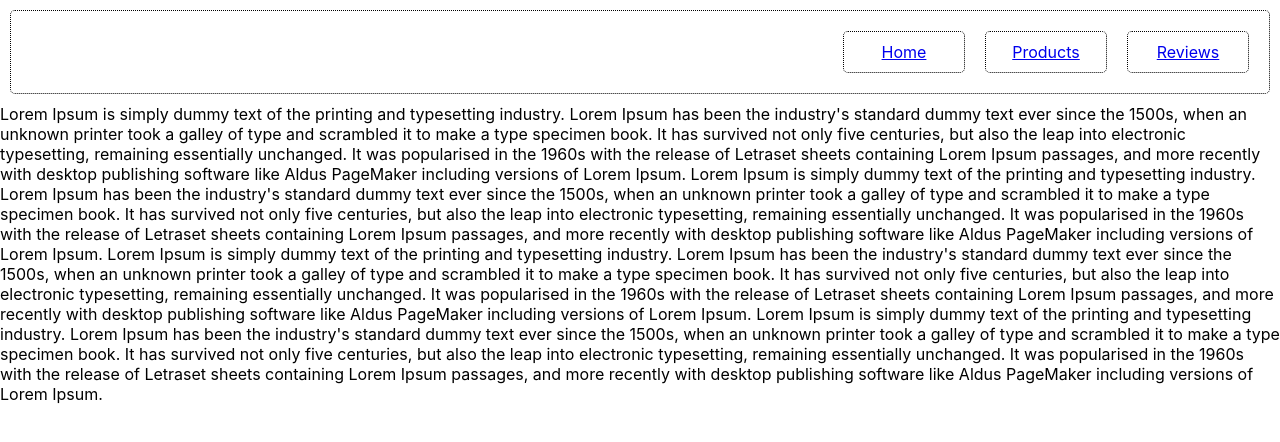
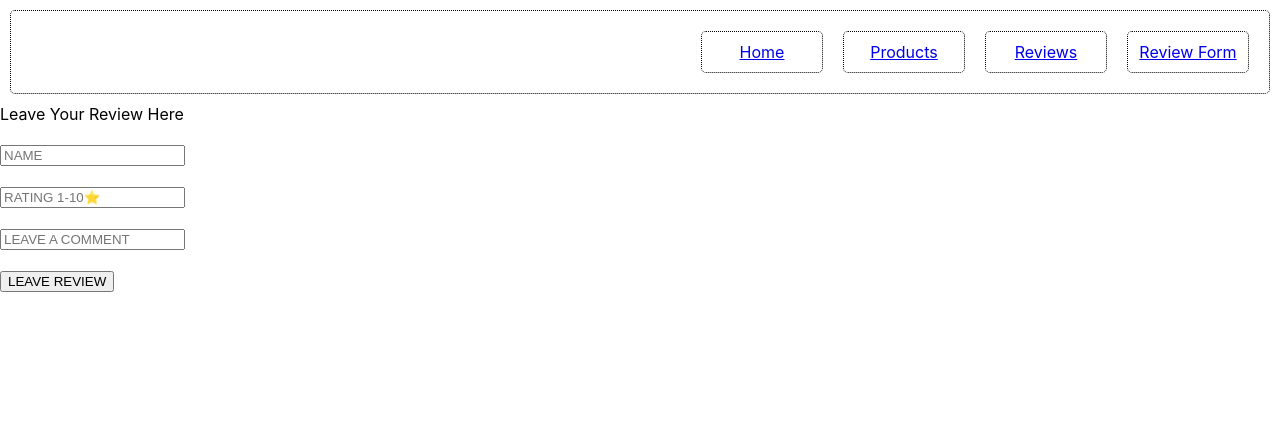
Before and after one commit to joerenteria/p3pfront, a React (Create React App) app: page /reviewform in a window 1280 px wide. Shown: the top 442 px of the page. Built offline with nearby package versions, Linux system fonts and the light colour scheme; no server answers.

Commit message:
reviewform added

```diff
--- a/src/App.js
+++ b/src/App.js
@@ -6,10 +6,8 @@ import { useEffect, useState } from 'react';
 import Home from './Home';
 import Product from './Product';
 import Review from './Review';
+import ReviewForm from './ReviewForm';
 import './App.css';
-
-
-
 
 
 function App() {
@@ -31,86 +29,30 @@ function App() {
     })
   } , [] )
 
-
-
-
-
-
-
 return (
   <div className="App">
-
-
-
-
-
-
-
-
-
-
-
-
-
-
-
-
-
     <BrowserRouter>
         <NavBar/>
-
           <Switch>
-
-
-
             <Route path="/showproducts">
-
-                  <Product
-                  products={products}
-                  />
-
+              <Product products={products}/>
             </Route>
 
             <Route path="/showreviews">
+              <Review reviews={reviews}/>
+            </Route>
 
-                  <Review
-                  reviews={reviews}
-                  />
-
+            <Route path="/reviewform">
+              <ReviewForm reviews={reviews}/>
             </Route>
 
             <Route path="/">
-
               <Home/>
-
             </Route>
-
-
 
           </Switch>
     </BrowserRouter>
-
-
-
-
-
-
-
-
-
-
-
-
-
-
-
-
-
    </div>
-
-
-
-
 
 );
 }
--- a/src/NavBar.js
+++ b/src/NavBar.js
@@ -38,7 +38,14 @@ function NavBar() {
             </NavLink>
         </div>
 
+        <div className="navlink">
+            <NavLink
+                to="/reviewform"
 
+            >
+                Review Form
+            </NavLink>
+        </div>
 
 
     </div>
--- a/src/Product.js
+++ b/src/Product.js
@@ -1,9 +1,18 @@
 import React from "react";
+import { useHistory } from "react-router-dom";
+
+function Product(props){
+console.log(props)
+
+const history = useHistory();
+
+const routeChange = () =>{
+  let path = '/ReviewForm';
+  history.push(path);
+}
 
 
-function Product(props){
-
-    return(<div>
+return(<div>
 {
   props.products.map(
     function(objectIn){
@@ -13,7 +22,7 @@ function Product(props){
                     <h2>{objectIn.brand}</h2>
                     <div>{objectIn.flavor}</div>
                     <div><a href="#">See reviews</a></div>
-                    <div><a href="#">Add a review</a></div>
+                    <div><a href='#' onClick={routeChange}>Add a review</a></div>
                 </div>
             )
     }
--- a/src/Review.js
+++ b/src/Review.js
@@ -1,7 +1,22 @@
 import React from "react";
-
+import { useEffect, useState } from 'react';
+import ReviewForm from './ReviewForm';
 
 function Review(props){
+console.log("Show me review", props)
+
+const[reviews, setReviews] = useState( [] )
+
+useEffect( ()=>{
+  fetch("http://localhost:9292/reviews")
+  .then(r => r.json())
+  .then(fetchedReviews =>{ setReviews(fetchedReviews)
+  })
+} , [] )
+
+const addNewReview = (newReview) => {
+  setReviews([...reviews, newReview])
+}
 
 return(<div>
   {
@@ -18,6 +33,7 @@ function Review(props){
     }
   )
 }
+<ReviewForm addNewReview={addNewReview}/>
     </div>)
 
 
--- /dev/null
+++ b/src/ReviewForm.js
@@ -0,0 +1,71 @@
+import React, { useState } from 'react';
+import { useHistory } from 'react-router';
+
+const ReviewForm = (props)=> {
+console.log(props)
+
+const [name, setName] = useState("");
+const [rating, setRating] = useState("");
+const [comment, setComment] = useState("");
+
+
+const changeName=(event)=>{
+  setName(event.target.value)
+  console.log(event.target.value)
+}
+const changeRating=(event)=>{
+  setRating(event.target.value)
+  console.log(event.target.value)
+}
+const changeComment=(event)=>{
+  setComment(event.target.value)
+  console.log(event.target.value)
+}
+const history = useHistory();
+
+const handleSubmit=(event)=>{
+  event.preventDefault(console.log("do you see me?"))
+
+
+let thisReviewForm =
+  {
+    name: name,
+    rating: rating,
+    comment: comment
+  };
+
+  props.addNewReview(thisReviewForm)
+//this is a passed in function from Review component
+fetch("http://localhost:9292/reviews", {
+      method: "POST",
+      headers: {
+        "Content-Type": "application/json",
+      },
+      body: JSON.stringify(thisReviewForm),
+    })
+      .then((r) => r.json())
+      .then((newForm) => {props.addNewReview(newForm);
+                      ///function passed in from Review
+        history.push("/Review");
+ });
+}
+
+return (<div>
+  <form onSubmit={handleSubmit} className="new-review-form">
+    <div className="form-title">Leave Your Review Here</div>
+      <br></br>
+      <input onChange={changeName} placeholder="NAME"/>
+      <br></br>
+      <br></br>
+      <input onChange={changeRating} placeholder="RATING 1-10⭐️"/>
+      <br></br>
+      <br></br>
+      <input onChange={changeComment} placeholder="LEAVE A COMMENT"/>
+      <br></br>
+      <br></br>
+    <input type="submit" value="LEAVE REVIEW" />
+  </form>
+</div>)
+}
+
+export default ReviewForm;
```
Also changed, not shown: 1 other file (tests, documents, lock files or other folders). Lines whose indentation alone changed are shown as unchanged.
